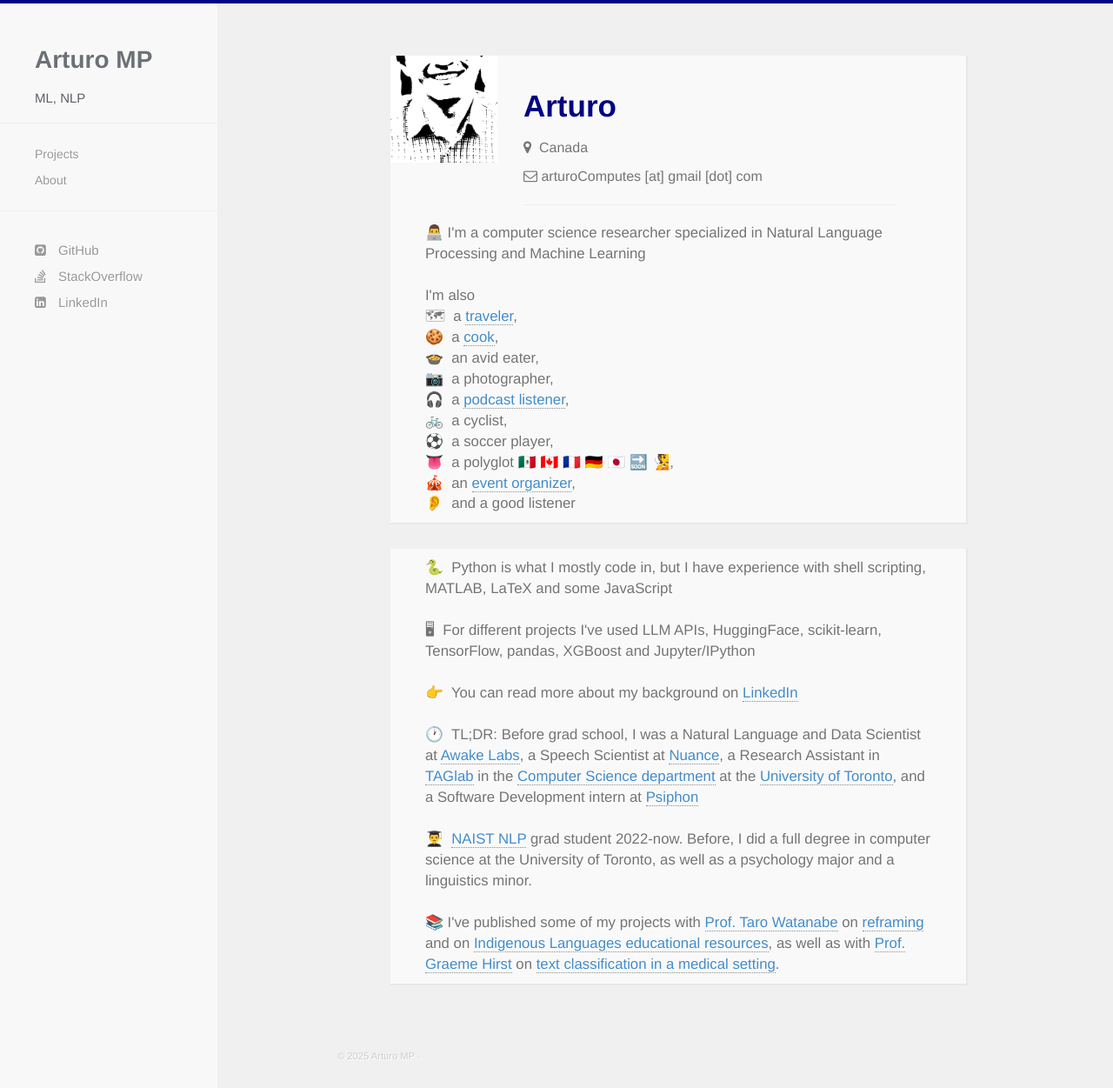
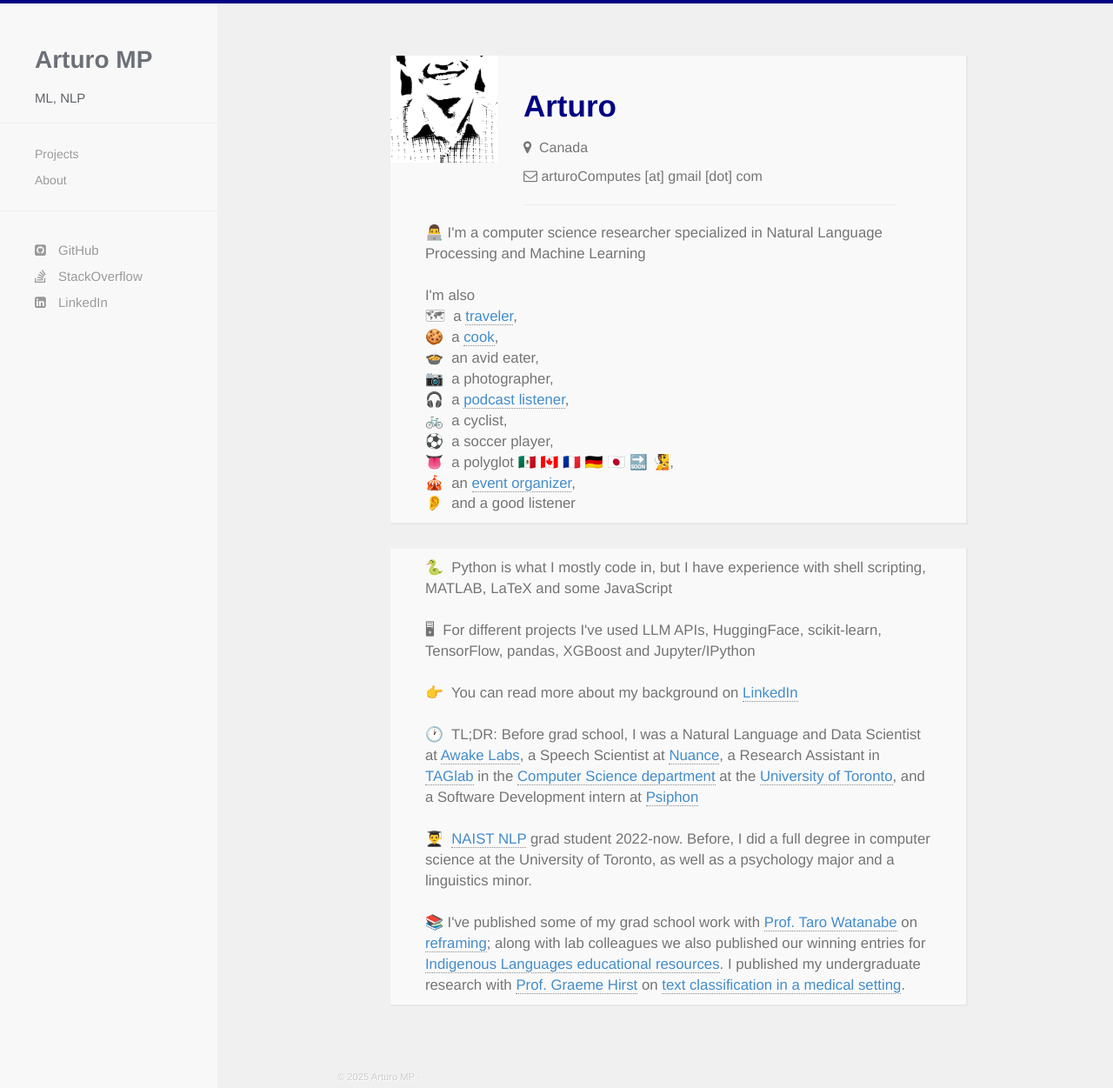
Before and after one commit to arturomp/arturomp.github.io, a Jekyll site: the page built from about.html, in a window 1280 px wide and 1251 px high. Shown: the whole window at 87% size. Built offline with Jekyll 4.4.1, drawn with Linux system fonts in a browser that asks for light colours; nearby versions of some CDN libraries.

Commit message:
Update about.html

```diff
--- a/about.html
+++ b/about.html
@@ -71,7 +71,7 @@ title: About
               👨‍🎓&nbsp; <a href="https://nlp.naist.jp/" target="_blank">NAIST NLP</a> grad student 2022-now. Before, I did a full degree in computer science at the University of Toronto, as well as a psychology major and a linguistics minor.
               <br>
               <br>
-              📚 I've published some of my projects with <a href="https://nlp.naist.jp/en/member/" target="_blank">Prof. Taro Watanabe</a> on <a href="https://arxiv.org/abs/2407.02637" target="_blank">reframing</a> and on <a href="https://aclanthology.org/2024.americasnlp-1.24/" target="_blank">Indigenous Languages educational resources</a>, as well as with <a href="http://www.cs.toronto.edu/~gh/" target="_blank">Prof. Graeme Hirst</a> on <a href="https://www.ncbi.nlm.nih.gov/pubmed/23920798" target="_blank">text classification in a medical setting</a>.
+              📚 I've published some of my grad school work with <a href="https://nlp.naist.jp/en/member/" target="_blank">Prof. Taro Watanabe</a> on <a href="https://arxiv.org/abs/2407.02637" target="_blank">reframing</a>; along with lab colleagues we also published our winning entries for <a href="https://aclanthology.org/2024.americasnlp-1.24/" target="_blank">Indigenous Languages educational resources</a>. I published my undergraduate research with <a href="http://www.cs.toronto.edu/~gh/" target="_blank">Prof. Graeme Hirst</a> on <a href="https://www.ncbi.nlm.nih.gov/pubmed/23920798" target="_blank">text classification in a medical setting</a>.
             </p>
           </div>
         </div>
```
